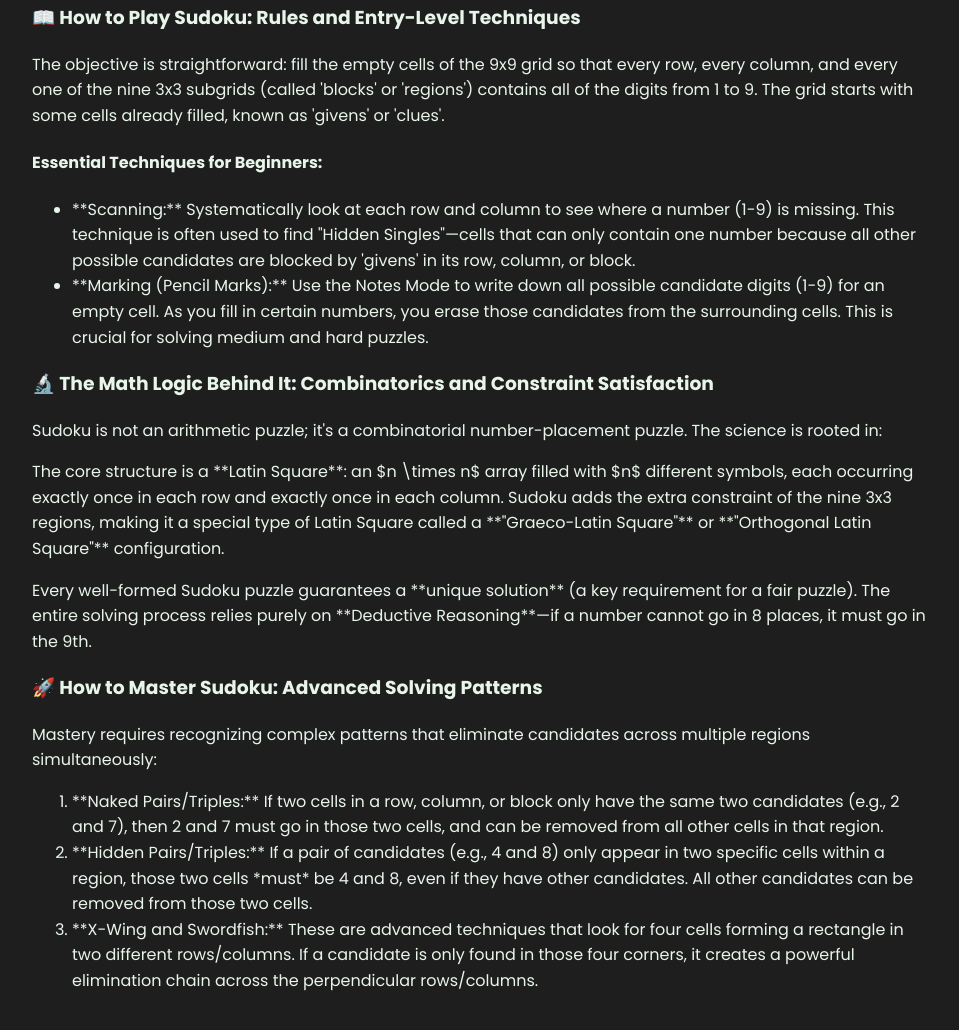
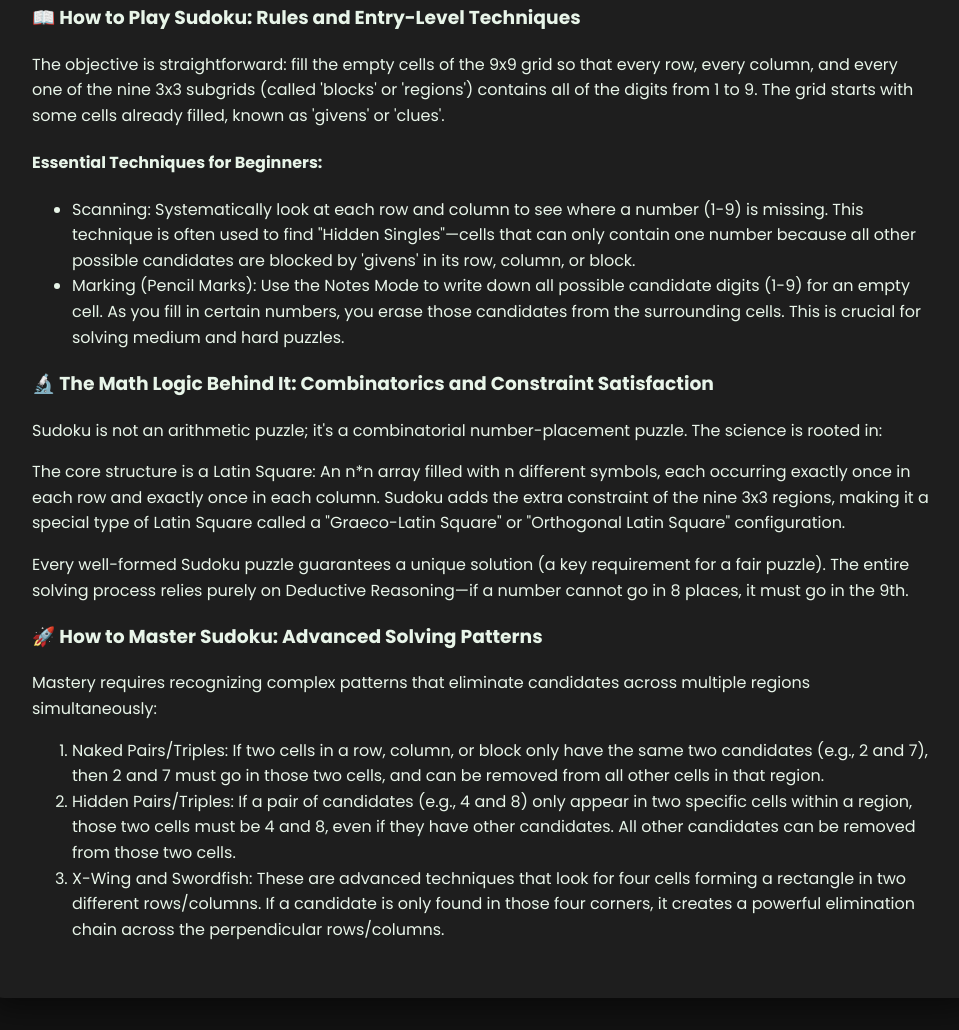
Before and after one commit to ReneshaSagar/SudokuDaily, a plain HTML site: page index.html in a window 1280 px wide. Shown: the part 1413-2443 px from the top of the page, without its empty margins (158-1117 px from the left). Drawn offline with Linux system fonts and the light colour scheme.

Commit message:
Update index.html

```diff
--- a/index.html
+++ b/index.html
@@ -76,7 +76,7 @@
                 <h3>❓ About Sudoku: A Global Phenomenon</h3>
                 <p>The term "Sudoku" is an abbreviation of the Japanese phrase <mark>"Sūji wa dokushin ni kagiru"</mark> (数字は独身に限る), which translates to "the numbers must be single." This aptly describes the puzzle's fundamental rule: every digit must appear only once in each row, column, and block. Although it gained massive popularity in Japan in the 1980s, its modern structure was invented much earlier.</p>
                 <h4>Who Invented Sudoku?</h4>
-                <p>The earliest known ancestor of Sudoku is the "Latin Square," devised by Swiss mathematician **Leonhard Euler** in the 18th century. However, the 9x9 grid with sub-boxes was first published in 1979 by **Howard Garns**, a freelance architect from the USA, who called his puzzle **"Number Place."** It wasn't until the Japanese puzzle company Nikoli renamed it "Sudoku" that it exploded worldwide in the 2000s.</p>
+                <p>The earliest known ancestor of Sudoku is the "Latin Square," devised by Swiss mathematician Leonhard Euler in the 18th century. However, the 9x9 grid with sub-boxes was first published in 1979 by Howard Garns, a freelance architect from the USA, who called his puzzle "Number Place." It wasn't until the Japanese puzzle company Nikoli renamed it "Sudoku" that it exploded worldwide in the 2000s.</p>
             </div>
 
             <div class="content-module">
@@ -84,8 +84,8 @@
                 <p>The objective is straightforward: fill the empty cells of the 9x9 grid so that every row, every column, and every one of the nine 3x3 subgrids (called 'blocks' or 'regions') contains all of the digits from 1 to 9. The grid starts with some cells already filled, known as 'givens' or 'clues'.</p>
                 <h4>Essential Techniques for Beginners:</h4>
                 <ul>
-                    <li>**Scanning:** Systematically look at each row and column to see where a number (1-9) is missing. This technique is often used to find "Hidden Singles"—cells that can only contain one number because all other possible candidates are blocked by 'givens' in its row, column, or block.</li>
-                    <li>**Marking (Pencil Marks):** Use the Notes Mode to write down all possible candidate digits (1-9) for an empty cell. As you fill in certain numbers, you erase those candidates from the surrounding cells. This is crucial for solving medium and hard puzzles.</li>
+                    <li>Scanning: Systematically look at each row and column to see where a number (1-9) is missing. This technique is often used to find "Hidden Singles"—cells that can only contain one number because all other possible candidates are blocked by 'givens' in its row, column, or block.</li>
+                    <li>Marking (Pencil Marks): Use the Notes Mode to write down all possible candidate digits (1-9) for an empty cell. As you fill in certain numbers, you erase those candidates from the surrounding cells. This is crucial for solving medium and hard puzzles.</li>
                 </ul>
             </div>
 
@@ -93,18 +93,18 @@
                 <h3>🔬 The Math Logic Behind It: Combinatorics and Constraint Satisfaction</h3>
                 <p>Sudoku is not an arithmetic puzzle; it's a combinatorial number-placement puzzle. The science is rooted in:</p>
                 <p class="math-logic-block">
-                The core structure is a **Latin Square**: an $n \times n$ array filled with $n$ different symbols, each occurring exactly once in each row and exactly once in each column. Sudoku adds the extra constraint of the nine 3x3 regions, making it a special type of Latin Square called a **"Graeco-Latin Square"** or **"Orthogonal Latin Square"** configuration.
+                The core structure is a Latin Square: An n*n array filled with n different symbols, each occurring exactly once in each row and exactly once in each column. Sudoku adds the extra constraint of the nine 3x3 regions, making it a special type of Latin Square called a "Graeco-Latin Square" or "Orthogonal Latin Square" configuration.
                 </p>
-                <p>Every well-formed Sudoku puzzle guarantees a **unique solution** (a key requirement for a fair puzzle). The entire solving process relies purely on **Deductive Reasoning**—if a number cannot go in 8 places, it must go in the 9th.</p>
+                <p>Every well-formed Sudoku puzzle guarantees a unique solution (a key requirement for a fair puzzle). The entire solving process relies purely on Deductive Reasoning—if a number cannot go in 8 places, it must go in the 9th.</p>
             </div>
 
             <div class="content-module">
                 <h3>🚀 How to Master Sudoku: Advanced Solving Patterns</h3>
                 <p>Mastery requires recognizing complex patterns that eliminate candidates across multiple regions simultaneously:</p>
                 <ol>
-                    <li>**Naked Pairs/Triples:** If two cells in a row, column, or block only have the same two candidates (e.g., 2 and 7), then 2 and 7 must go in those two cells, and can be removed from all other cells in that region.</li>
-                    <li>**Hidden Pairs/Triples:** If a pair of candidates (e.g., 4 and 8) only appear in two specific cells within a region, those two cells *must* be 4 and 8, even if they have other candidates. All other candidates can be removed from those two cells.</li>
-                    <li>**X-Wing and Swordfish:** These are advanced techniques that look for four cells forming a rectangle in two different rows/columns. If a candidate is only found in those four corners, it creates a powerful elimination chain across the perpendicular rows/columns.</li>
+                    <li>Naked Pairs/Triples: If two cells in a row, column, or block only have the same two candidates (e.g., 2 and 7), then 2 and 7 must go in those two cells, and can be removed from all other cells in that region.</li>
+                    <li>Hidden Pairs/Triples: If a pair of candidates (e.g., 4 and 8) only appear in two specific cells within a region, those two cells must be 4 and 8, even if they have other candidates. All other candidates can be removed from those two cells.</li>
+                    <li>X-Wing and Swordfish: These are advanced techniques that look for four cells forming a rectangle in two different rows/columns. If a candidate is only found in those four corners, it creates a powerful elimination chain across the perpendicular rows/columns.</li>
                 </ol>
             </div>
         </section>
```
